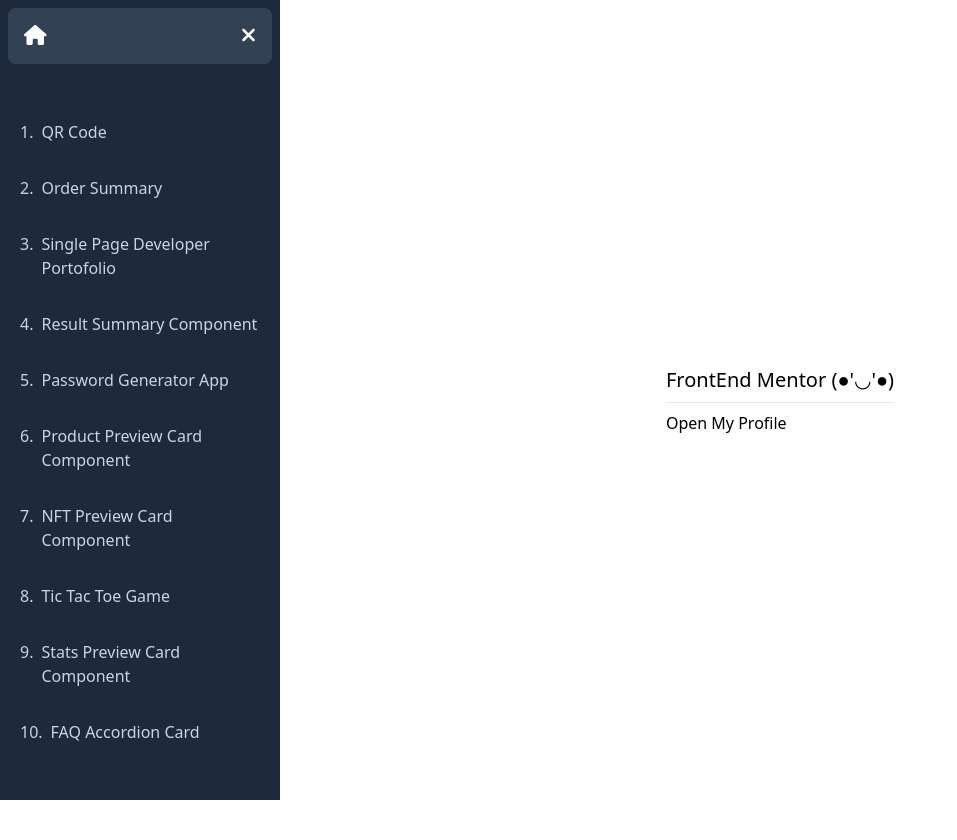
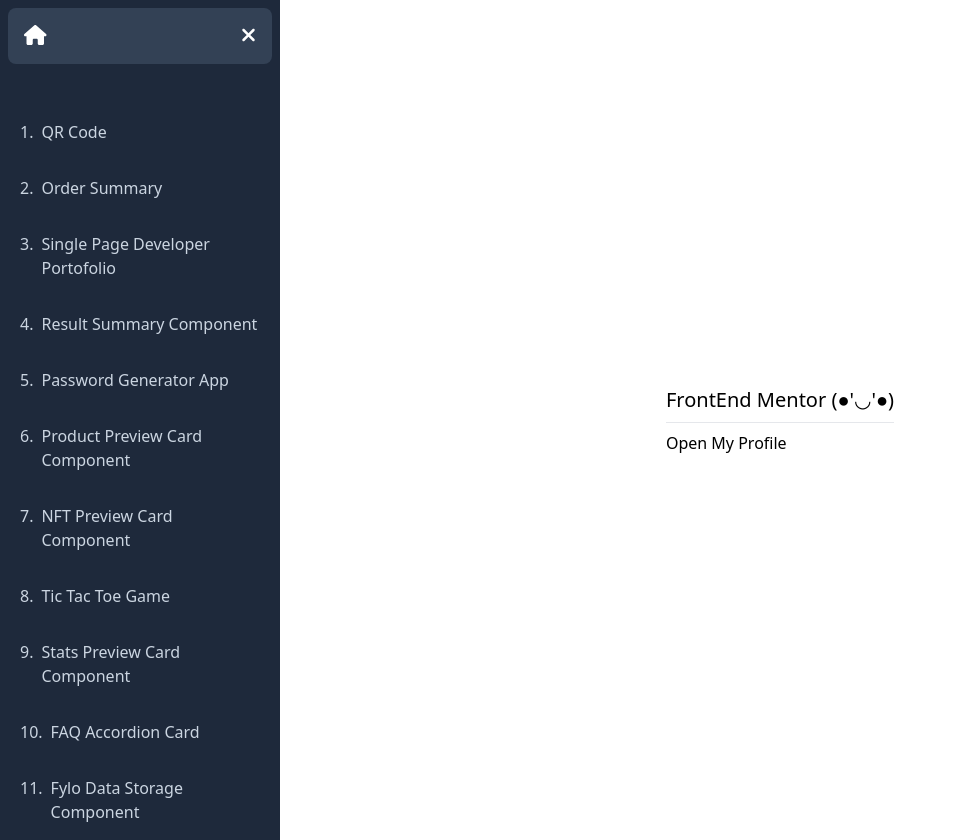
Before and after one commit to dimar-hanung/dimarhanung-next, a Nuxt app: page /chellanges/frontend-mentor in a window 1280 px wide. Shown: the whole page, without its empty margins (0-957 px from the left). Before the commit the page ends 800 px from the top, so only its background shows below. Built offline with nearby package versions, Linux system fonts and the light colour scheme.

Commit message:
feat: add menu

```diff
--- a/pages/chellanges/frontend-mentor.vue
+++ b/pages/chellanges/frontend-mentor.vue
@@ -91,6 +91,10 @@
     title: "FAQ Accordion Card",
     path: "/chellanges/frontend-mentor/10-faq-accordion-card",
   },
+  {
+    title: "Fylo Data Storage Component",
+    path: "/chellanges/frontend-mentor/11-fylo-data-storage-component",
+  },
 ];
 
 // event listener when press "f" key
```
